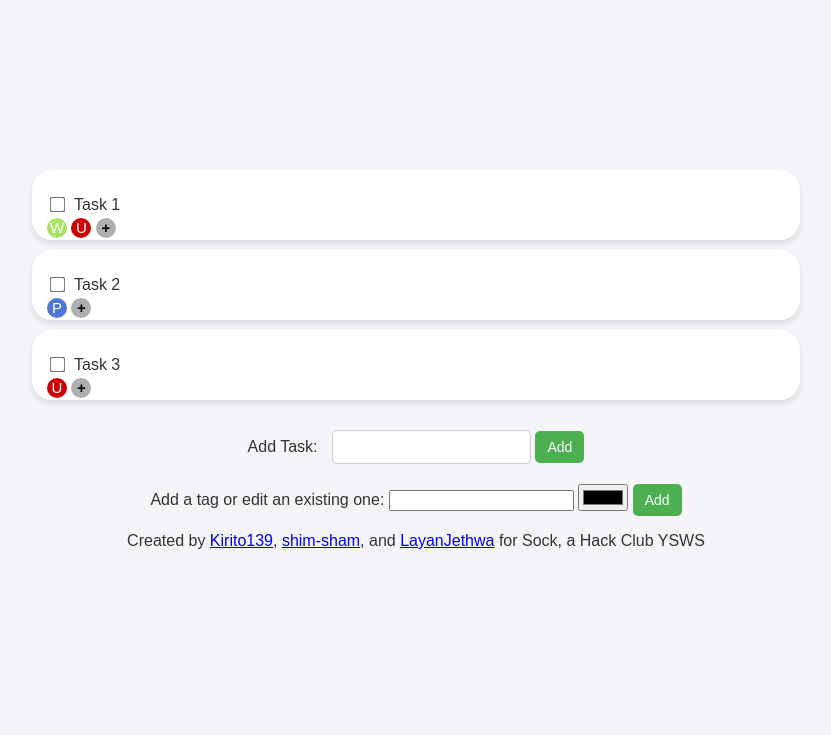
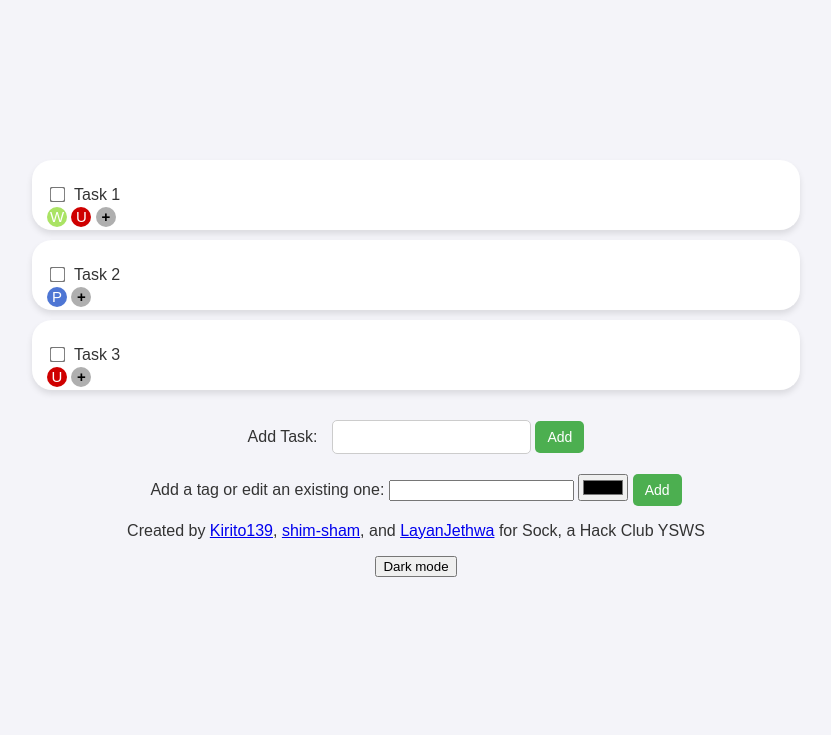
Before and after one commit to sock-bombers/to-do-list, a Flask app: page / in a window 1280 px wide. Shown: the top 735 px of the page, without its empty margins (224-1055 px from the left). Run offline with Flask 3, Linux system fonts and the light colour scheme; some web fonts are replaced.

Commit message:
add dark mode

```diff
--- a/project/static/styles.css
+++ b/project/static/styles.css
@@ -1,9 +1,32 @@
 @import "https://www.nerdfonts.com/assets/css/webfont.css";
+:root {
+    --bg-col: #f4f4f9;
+    --text-col: #333;
+    --task-bg: #fff;
+    --shadow-col: rgba(0, 0, 0, 0.1);
+    --border-radius: 20px;
+    --task-size: 50px;
+    --primary-col: #4caf50;
+    --primary-hov: #45a049;
+    --danger-col: #ff6b6b;
+    --danger-hov: #ff4c4c;
+}
 
+/* Dark Mode */
+.dark-mode {
+    --bg-col: #1e1e1e;
+    --text-col: #ddd;
+    --task-bg: #2c2c2c;
+    --shadow-col: rgba(255, 255, 255, 0.1);
+    --primary-col: #6dcf70;
+    --primary-hov: #5bbf5f;
+    --danger-col: #ff4c4c;
+    --danger-hov: #ff6b6b;
+}
 body {
     font-family: Arial, sans-serif;
-    background-color: #f4f4f9;
-    color: #333;
+    background-color: var(--bg-col);
+    color: var(--text-col);
     display: flex;
     flex-direction: column;
     align-items: center;
@@ -23,7 +46,7 @@ body {
     display: flex;
     align-items: center;
     justify-content: space-between;
-    background-color: #fff;
+    background-color: var(--task-bg);
     border-radius: 20px;
     box-shadow: 0 4px 6px rgba(0, 0, 0, 0.1);
     padding: 10px 15px;
@@ -48,7 +71,7 @@ input[type="checkbox"] {
 }
 form button {
     background-color: transparent;
-    color: #ff6b6b;
+    color: var(--danger-col);
     border: none;
     border-radius: 5px;
     padding: 5px 10px;
@@ -56,7 +79,7 @@ form button {
     font-size: 14px;
 }
 form button:hover {
-    color: #ff4c4c; /* Darker red on hover */
+    color: var(--danger-hov); /* Darker red on hover */
 }
 
 #task-title {
@@ -94,26 +117,26 @@ form button:hover {
 }
 
 #add-task-submit {
-    background-color: #4caf50;
-    color: #fff;
+    background-color: var(--primary-col);
+    color: var(--task-bg);
     border-radius: 5px;
     border: none;
     padding: 8px 12px;
     cursor: pointer;
     &:hover {
-        background-color: #45a049;
+        background-color: var(--primary-hov);
     }
 }
 
 #create-tag-submit {
-    background-color: #4caf50;
-    color: #fff;
+    background-color: var(--primary-col);
+    color: var(--task-bg);
     border-radius: 5px;
     border: none;
     padding: 8px 12px;
     cursor: pointer;
     &:hover {
-        background-color: #45a049;
+        background-color: var(--primary-hov);
     }
 }
 
--- a/project/templates/index.html
+++ b/project/templates/index.html
@@ -110,5 +110,17 @@
 <footer>
     <p>Created by <a href="https://github.com/Kirito139">Kirito139</a>, <a href="https://github.com/shim-sham">shim-sham</a>, and <a href="https://github.com/LayanJethwa">LayanJethwa</a> for Sock, a Hack Club YSWS</p>
 </footer>
+<button id="dark-mode-toggle">Dark mode</button>
 
+<script>
+    const toggleButton = document.getElementById("dark-mode-toggle");
+    toggleButton.addEventListener("click", () => {
+        document.body.classList.toggle("dark-mode");
+        localStorage.setItem("dark-mode", document.body.classList.contains("dark-mode"));
+    });
+
+    if (localStorage.getItem("dark-mode") === "true") {
+        document.body.classList.add("dark-mode");
+    }
+</script>
 </html>
```
